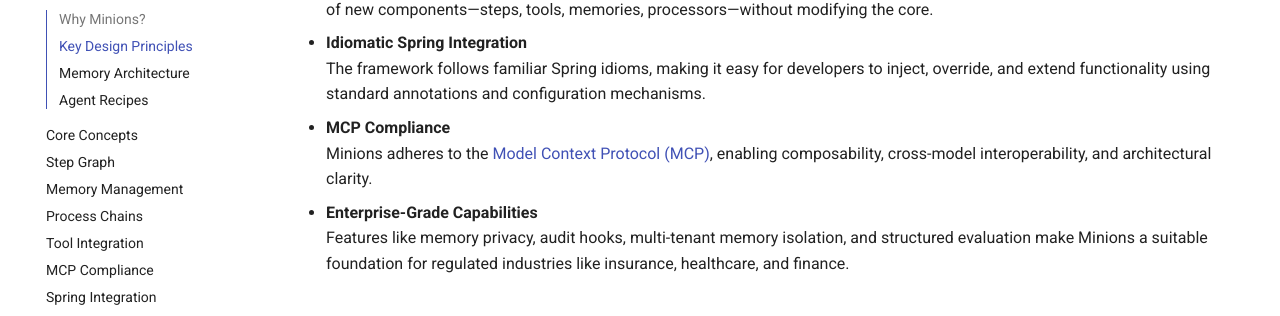
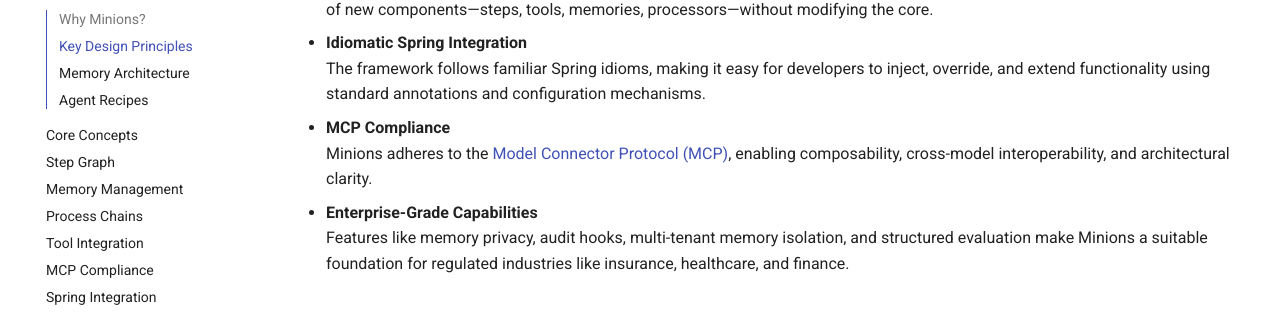
Before and after one commit to minions-ai/minions-docs, an MkDocs documentation site: the page built from docs/index.md, in a window 1280 px wide and 900 px high, scrolled down 764 px. Shown: the part 116-432 px from the top of the window. Built offline with MkDocs 1.6.1 and Material for MkDocs 9.7.7, drawn with Linux system fonts in a browser that asks for light colours; comment, search, counter and statistics services are not loaded.

Commit message:
Auto-sync docs from private repo

```diff
--- a/docs/index.md
+++ b/docs/index.md
@@ -24,7 +24,7 @@
   The framework follows familiar Spring idioms, making it easy for developers to inject, override, and extend functionality using standard annotations and configuration mechanisms.
 
 - **MCP Compliance**
-  Minions adheres to the [Model Context Protocol (MCP)](https://modelcontextprotocol.io/introduction), enabling composability, cross-model interoperability, and architectural clarity.
+  Minions adheres to the [Model Connector Protocol (MCP)](https://github.com/langchain-ai/langgraph/blob/main/spec/mcp.md), enabling composability, cross-model interoperability, and architectural clarity.
 
 - **Enterprise-Grade Capabilities**
   Features like memory privacy, audit hooks, multi-tenant memory isolation, and structured evaluation make Minions a suitable foundation for regulated industries like insurance, healthcare, and finance.
```
